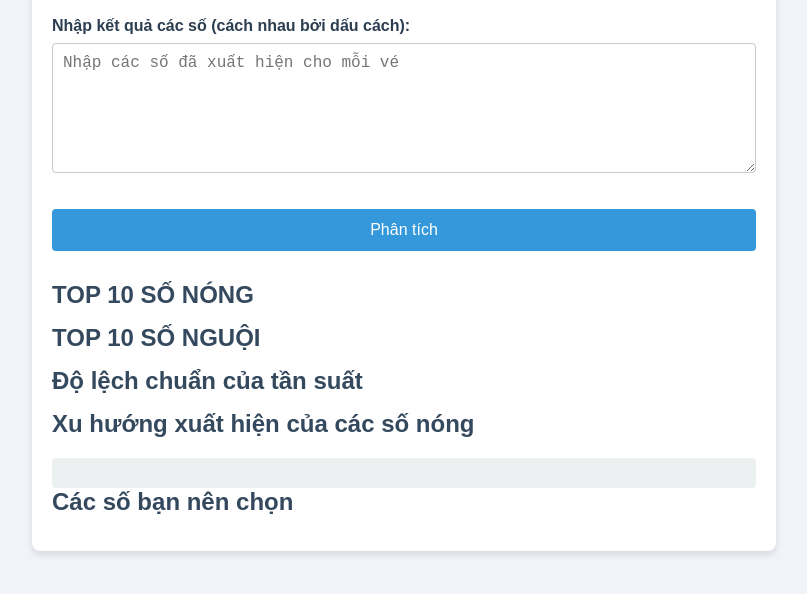
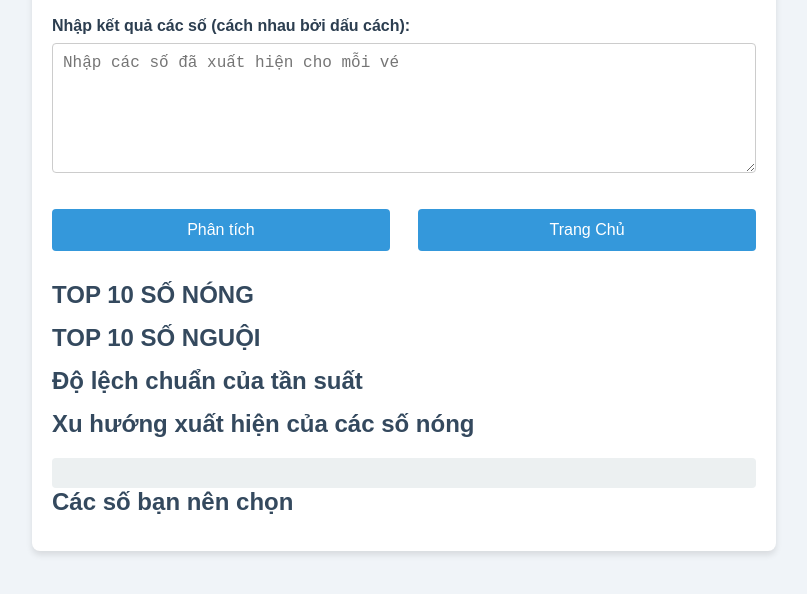
Before and after one commit to LEDO-DEV/lottery, a plain HTML site: page PowerVietlott.html in a window 1280 px wide. Shown: the part 158-752 px from the top of the page, without its empty margins (236-1043 px from the left). Drawn offline with Linux system fonts and the light colour scheme.

Commit message:
Update PowerVietlott.html

```diff
--- a/PowerVietlott.html
+++ b/PowerVietlott.html
@@ -53,7 +53,7 @@
         }
 
         button {
-            width: 100%;
+            width: 48%;
             padding: 12px;
             background-color: #3498db;
             color: white;
@@ -65,6 +65,12 @@
 
         button:hover {
             background-color: #2980b9;
+        }
+
+        .btn-container {
+            display: flex;
+            justify-content: space-between;
+            margin-bottom: 20px;
         }
 
         .output-section {
@@ -127,7 +133,10 @@
             <textarea id="numbers" rows="6" placeholder="Nhập các số đã xuất hiện cho mỗi vé"></textarea>
         </div>
 
-        <button id="submit">Phân tích</button>
+        <div class="btn-container">
+            <button id="submit">Phân tích</button>
+            <button id="homeBtn">Trang Chủ</button>
+        </div>
 
         <div class="output-section">
             <h2>TOP 10 SỐ NÓNG</h2>
@@ -276,6 +285,10 @@
             const chosenNumbers = chooseNumbers(hotNumbers, numToChoose);
             displayChosenNumbers(chosenNumbers);
         });
+
+        document.getElementById('homeBtn').addEventListener('click', () => {
+            window.location.href = 'https://ledo-dev.github.io/lottery/';
+        });
     </script>
 </body>
 </html>
```
